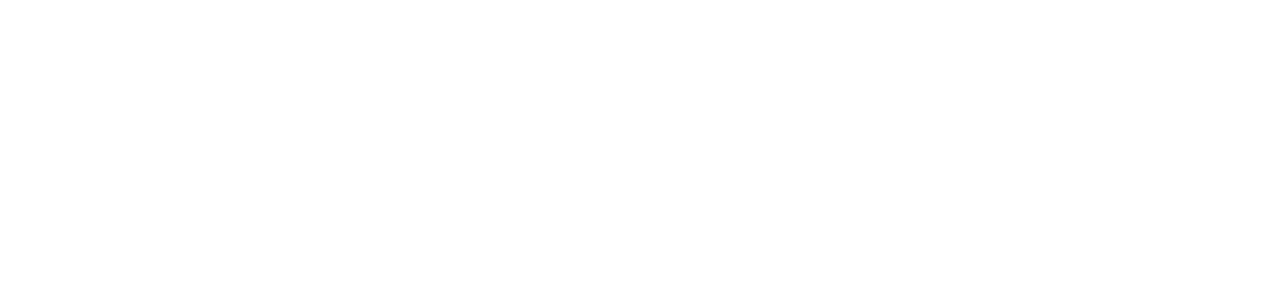
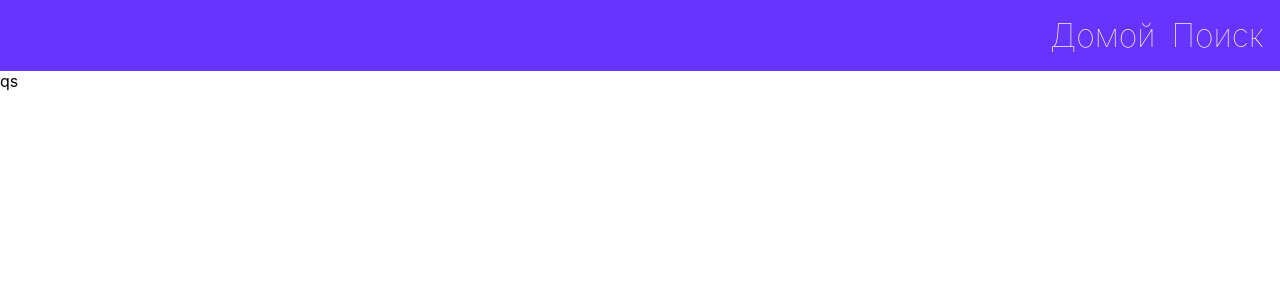
Before and after one commit to divnvp/pet-project-react, a React (Create React App) app: page / in a window 1280 px wide. Shown: the top 300 px of the page. Built offline with nearby package versions, Linux system fonts and the light colour scheme.

Commit message:
update: app template

```diff
--- a/src/App.js
+++ b/src/App.js
@@ -1,7 +1,13 @@
-function App() {
+import React from 'react';
+import { UIHeader } from './components/header/UIHeader';
+import { Router } from './router/router';
+
+export default function App () {
   return (
-    <div></div>
+    <div>
+      <UIHeader />
+
+      <Router />
+    </div>
   );
 }
-
-export default App;
```
